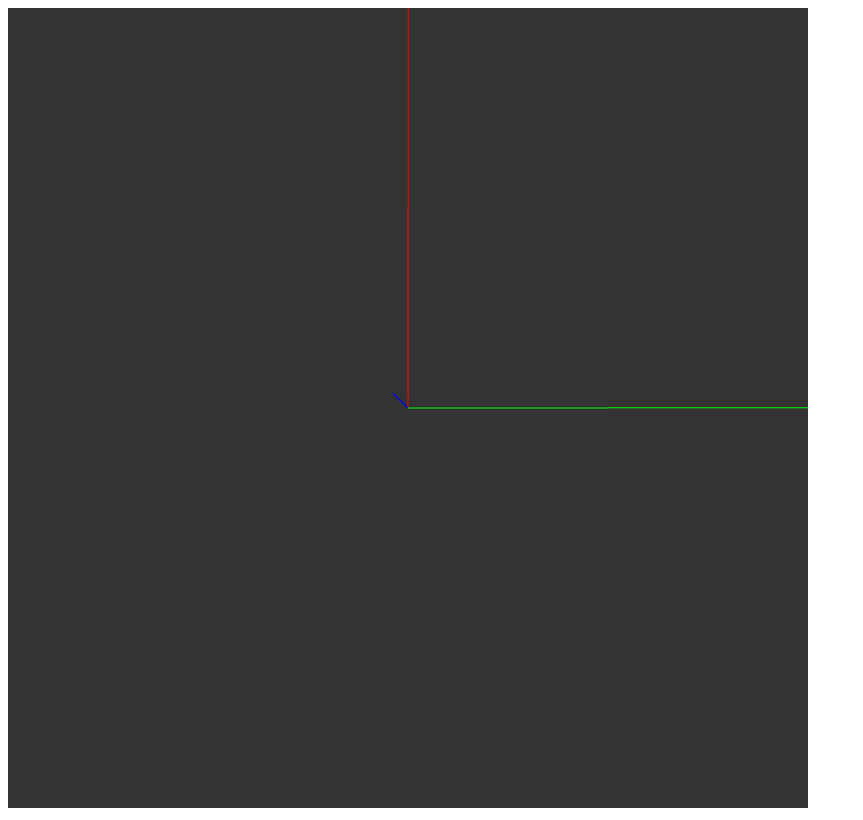
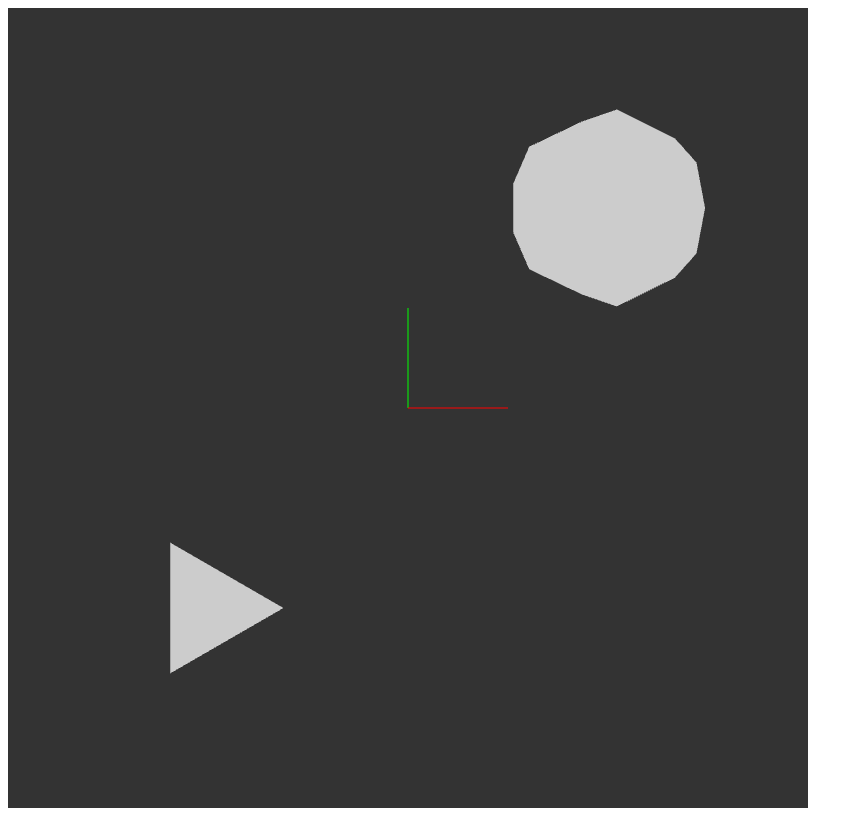
Before and after one commit to tragen-va/CS-375, a plain HTML site: page Assignment-2/shapes.html in a window 1280 px wide. Shown: the whole page, without its empty margins (0-863 px from the left). Drawn offline with Linux system fonts and the light colour scheme.

Commit message:
made shapes.html call init() onload. Added in 3 shapes and made 1 rotate in shapes.js. Sphere does not look right

```diff
--- a/Assignment-2/shapes.html
+++ b/Assignment-2/shapes.html
@@ -5,48 +5,16 @@
         <script src="Common/MV.js"></script>
         <script src="Common/MatrixStack.js"></script>
         <script src="Common/Shapes/Axes.js"></script>
-        <script src="shapes.js"></script>
+        <script src="Common/Shapes/Sphere.js"></script>
+        <script src="Common/Shapes/Tetrahedron.js"></script>
 
 
-         <script>
-            window.onload = () => {
-                let canvas = document.getElementById("webgl-canvas");
-                let gl = canvas.getContext("webgl2");
-
-                gl.clearColor(0.2, 0.2, 0.2, 1.0);
-
-                let axes = new Axes(gl);
-                let ms = new MatrixStack();
-                let angle = 0.0;
-
-                let render = () => {
-                    gl.clear(gl.COLOR_BUFFER_BIT);
-
-                    angle += 3.0;
-                    angle %= 360.0;
-
-                    ms.push();
-                    ms.rotate(angle, [1, 1, 0]);
-                    axes.MV = ms.current();
-                    axes.draw();
-                    ms.pop();
-
-                    requestAnimationFrame(render);
-                };
-
-                render();
-            };
-        </script>
+        <script src="shapes.js"></script>
     </head>
-
-
-
-
-
 
     </head>
 
-    <body>
+    <body onload="init();">
 
         <canvas id="webgl-canvas" width="800" height="800"></canvas>
     </body>
--- a/Assignment-2/shapes.js
+++ b/Assignment-2/shapes.js
@@ -1,4 +1,7 @@
 let gl = undefined;
+let ms;
+let axes, sphere, tetra;
+let angle = 0.0;
 
 function init() {
     let canvas = document.getElementById("webgl-canvas");
@@ -6,10 +9,60 @@ function init() {
     if (!gl) { alert("Your Web browser doesn't support WebGL 2\nPlease contact Dave"); }
 
     // Add initialization code here
+
+    gl.clearColor(0.2, 0.2, 0.2, 1.0);
+    gl.enable(gl.DEPTH_TEST);
+
+    axes = new Axes(gl);
+    sphere = new Sphere(gl, 9, 4.5);
+    tetra = new Tetrahedron(gl);
+    ms = new MatrixStack();
+
+    render();
+
 }
 
 function render() {
     // Add rendering code here
+
+    gl.clear(gl.COLOR_BUFFER_BIT | gl.DEPTH_BUFFER_BIT);
+
+
+    angle += 1.0;
+    angle %= 360.0;
+
+    // axes
+    ms.push();
+    ms.scale(.25, .25, .25);
+    axes.MV = ms.current();
+    axes.draw();
+    ms.pop();
+
+    // sphere
+    ms.push();
+    ms.translate(0.5, 0.0, 0.0);
+    ms.rotate(angle, [0, 1, 0]);
+    ms.scale(0.25, 0.25, 0.25);
+    sphere.MV = ms.current();
+    sphere.draw();
+    ms.pop();
+
+
+
+    // tetrahedron
+    ms.push();
+    ms.translate(-0.5, -0.5, 0.0);
+    ms.scale(0.2, 0.2, 0.2);
+    tetra.MV = ms.current();
+    tetra.draw();
+    ms.pop();
+
+
+
+
+
+    requestAnimationFrame(render);
+
 }
 
 window.onload = init;
```
